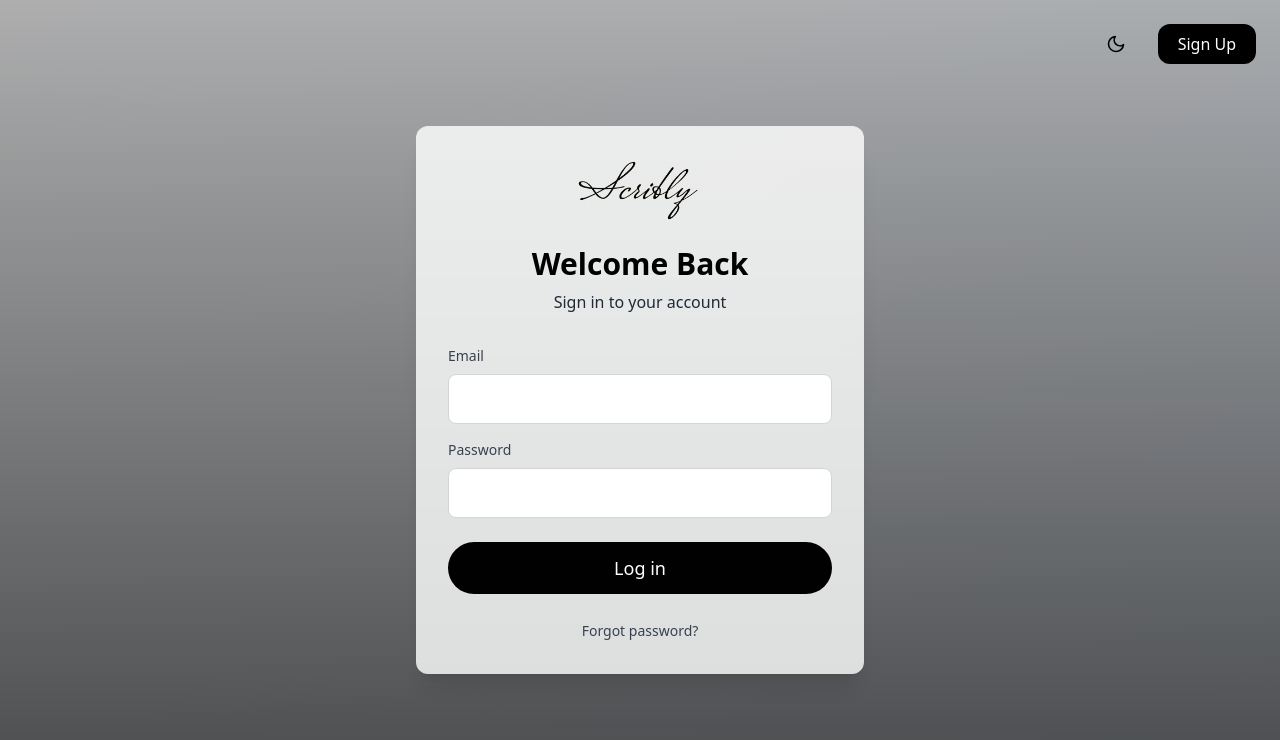
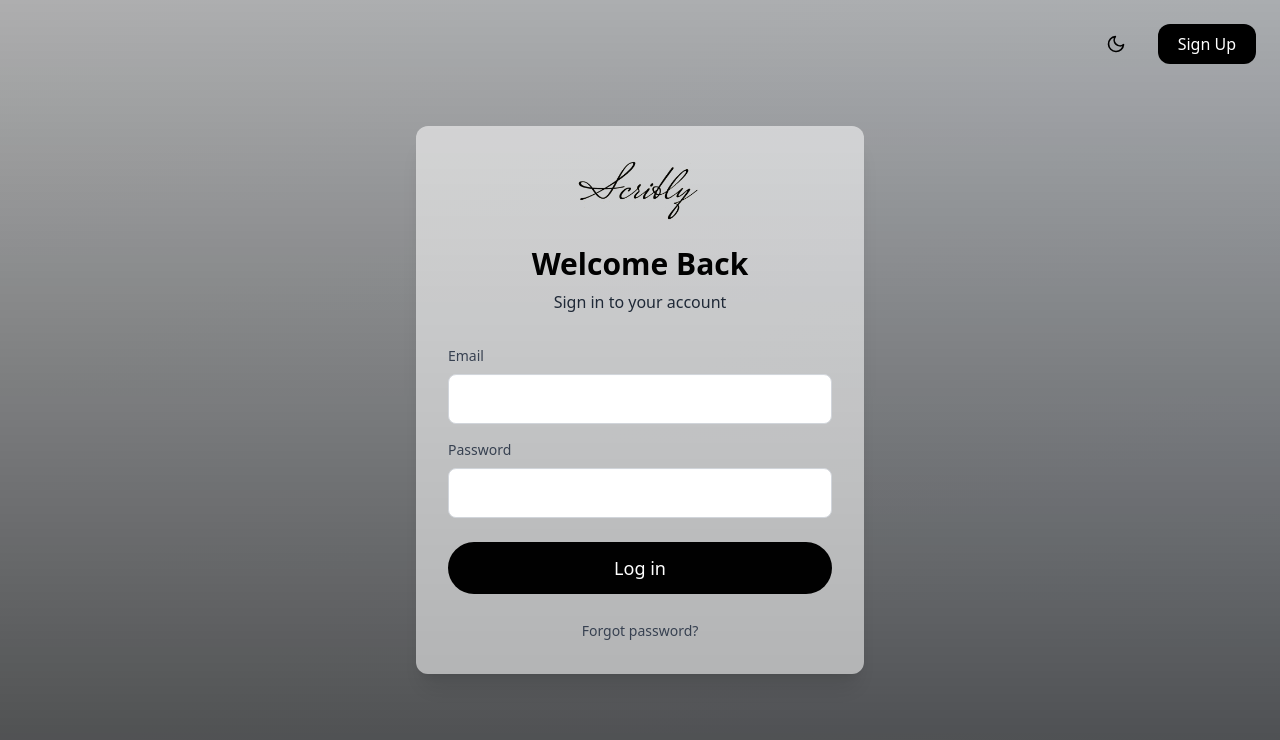
Before and after one commit to Basharkhan243/Scribly-frontend, a React (Vite) app in the folder client/: page /login in a window 1280 px wide. Shown: the top 740 px of the page. Built offline with nearby package versions, Linux system fonts and the light colour scheme.

Commit message:
Update Login.jsx

```diff
--- a/client/src/pages/Login.jsx
+++ b/client/src/pages/Login.jsx
@@ -85,7 +85,7 @@ export default function LoginPage() {
           initial={{ opacity: 0, y: 20 }}
           animate={{ opacity: 1, y: 0 }}
           transition={{ duration: 0.5 }}
-          className={`w-full max-w-md p-8 rounded-xl shadow-xl ${darkMode ? 'bg-black/20' : 'bg-white/80'}`}
+          className={`w-full max-w-md p-8 rounded-xl shadow-xl ${darkMode ? 'bg-black/50' : 'bg-white/55'}`}
         >
           <div className="text-center mb-8">
             <img
```
